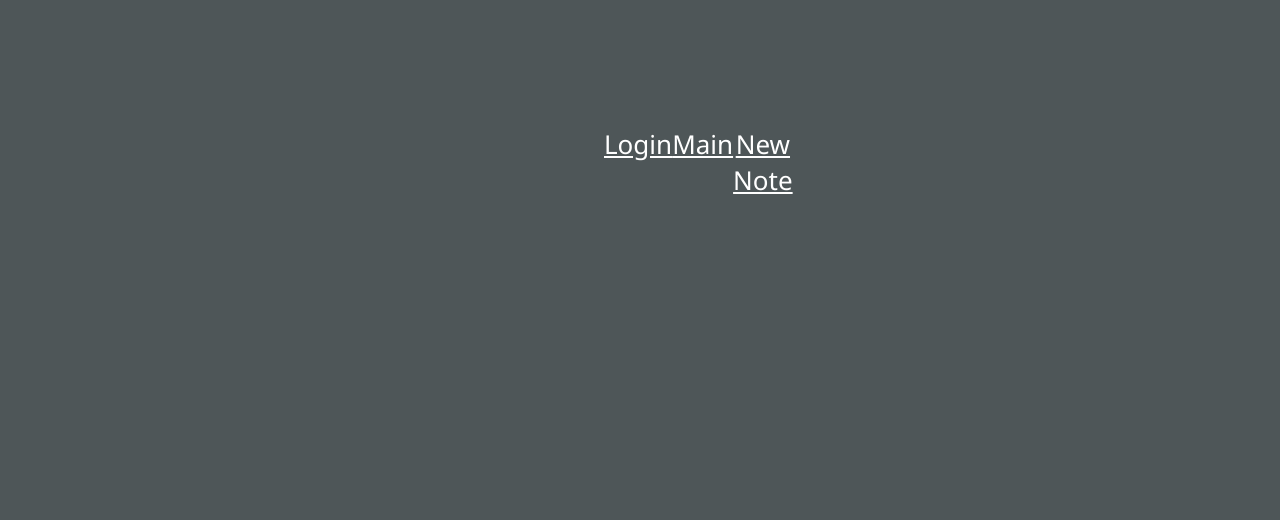
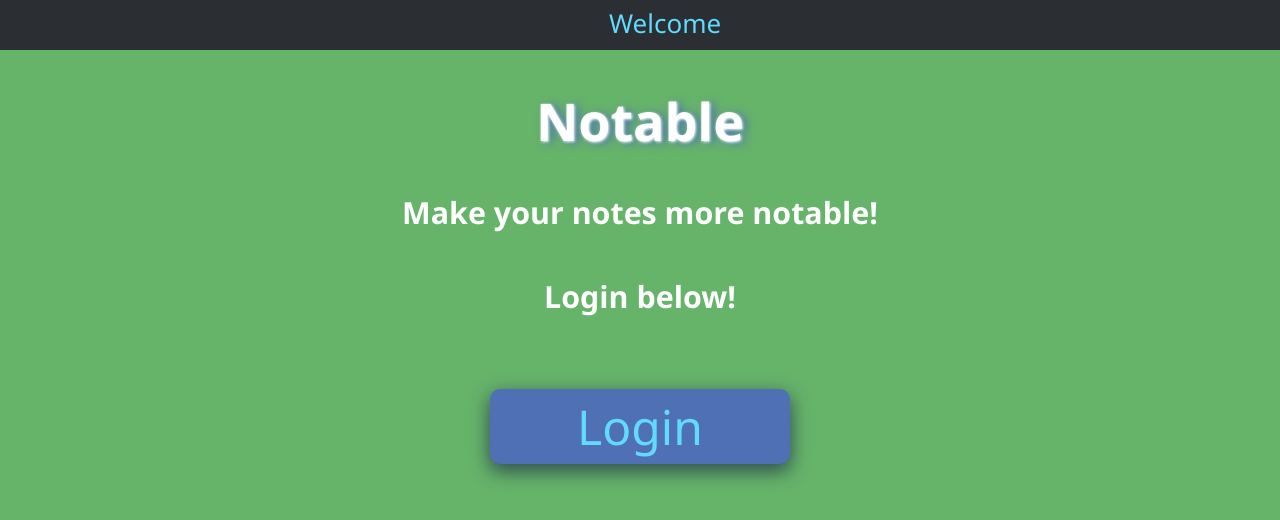
Before and after one commit to DistWeb2020/notable-0.1, a React (Create React App) app in the folder notable-fe/notable-app/: page / in a window 1280 px wide. Shown: the top 520 px of the page. Built offline with nearby package versions, Linux system fonts and the light colour scheme.

Commit message:
Final functionality

```diff
--- a/notable-fe/notable-app/src/App.js
+++ b/notable-fe/notable-app/src/App.js
@@ -1,27 +1,32 @@
-import React from 'react';
+import React, {useContext, createContext, useState} from 'react';
+import {Redirect, Link, Switch, Route, useHistory, useLocation, BrowserRouter as Router} from 'react-router-dom';
 import './Components/Styles/App.css';
+import Dashboard from './Components/dashboard';
+import NewNote from './Components/newNote';
+import Message from './Components/message';
+import { LoginProvider } from './Components/loginContext';
+import Welcome from './Components/welcome';
 import Login from './Components/login';
-import Main from './Components/main';
-import NewNote from './Components/newNote';
-import Nav from './Components/nav';
-import {BrowserRouter as Router, Switch, Route} from 'react-router-dom';
 
+const axios = require('axios');
 
-function App() {
+// Make it all functional again and break it down to be simpler
+
+//This is going to be cut down to be really simple due to useContext
+
+export default function App() {
     return (
+      <div className="App">
+        <LoginProvider>
         <Router>
-    <div className="App">
-      <Nav />
           <Switch>
+              <Route exact path="/" component={Welcome} />
               <Route path="/login" component={Login} />
-        <Route path="/main" component={Main}/>
-        <Route path="/newNote" component={NewNote} />
+              <Route exact path="/dashboard" component={Dashboard} />
+              <NewNote exact path="/newNote" component={NewNote} />
           </Switch>
+        </Router>
+        </LoginProvider>
       </div>
-    </Router>
-
     );
   }
-
-
-export default App;
--- a/notable-fe/notable-app/src/Components/Styles/App.css
+++ b/notable-fe/notable-app/src/Components/Styles/App.css
@@ -30,20 +30,90 @@ h2 {
   text-align: center;
 }
 
-.App-logo {
-  height: 40vmin;
-  pointer-events: none;
+.App-nav-links {
+  color: #61dafb;
+  text-decoration: none;
 }
 
-@media (prefers-reduced-motion: no-preference) {
-  .App-logo {
-    animation: App-logo-spin infinite 20s linear;
-  }
+.my-nav {
+  text-decoration: none;
+  text-align: center;
+  justify-content: center;
+  align-items: center;
+  color: #61dafb;
+  list-style: none;
+  display: inline-flex;
+  padding: 0 15px 5px 25px;
+  margin:  0 5px 0 5px;
+  background-color: #2b2e33;
+  margin: 0;
 }
 
-.App-header {
-  background-color: #282c34;
-  min-height: 100vh;
+nav.my-nav {
+  background-color: #2b2e33;
+  margin: 0;
+  padding: 0px;
+  margin: 0px;
+  width: 100vw;
+  height: 50px;
+}
+
+.header {
+  text-align: center;
+}
+
+.login {
+  text-align: center;
+}
+
+button.home-button {
+  background-color: #4f70b4;
+  border: none;
+  color: #61dafb;
+  width: 300px;
+  height: 75px;
+  /* padding: 15px 32px; */
+  text-align: center;
+  align-items: center;
+  justify-content: center;
+  text-decoration: none;
+  display: inline-block;
+  font-size: 16px;
+  /* margin: 30px; */
+  margin-right: 30vw;
+  margin-left: 30vw;
+  cursor: pointer;
+  border-radius: 10px;
+  font-size: 3rem;
+  vertical-align: center;
+  font-family: 'Segoe UI', Tahoma, Geneva, Verdana, sans-serif;
+  box-shadow: 0 8px 16px 0 rgba(12, 11, 11, 0.2), 0 6px 20px 0 rgba(41, 58, 95, 0.664);
+}
+
+button.login-button {
+  background-color: #4f70b4;
+  border: none;
+  color: #61dafb;
+  width: 300px;
+  height: 75px;
+  /* padding: 15px 32px; */
+  text-align: center;
+  align-items: center;
+  justify-content: center;
+  text-decoration: none;
+  display: inline-block;
+  font-size: 16px;
+  /* margin: 30px; */
+  margin-top: 25vh;
+  cursor: pointer;
+  border-radius: 10px;
+  font-size: 3rem;
+  vertical-align: center;
+  font-family: 'Segoe UI', Tahoma, Geneva, Verdana, sans-serif;
+  box-shadow: 0 8px 16px 0 rgba(12, 11, 11, 0.2), 0 6px 20px 0 rgba(41, 58, 95, 0.664);
+}
+
+.dashboard {
   display: flex;
   flex-direction: column;
   align-items: center;
@@ -72,13 +142,17 @@ h2 {
   margin-top: 50px;
 }
 
-.App-link {
-  color: #61dafb;
+button.newNote {
+  position: relative;
+  left: -60px;
 }
 
-nav {
+div.newNote {
   display: flex;
-  justify-content: space-around;
+  flex-direction: column;
+  align-items: center;
+  justify-content: center;
+  justify-content: center;
   align-items: center;
   text-align: center;
   padding-bottom: 10px;
@@ -94,17 +168,55 @@ nav {
   border-radius: 25px;
   padding: 10px;
 }
-.App-nav-links {
-  width: 40%;
-  display: flex;
-  justify-content: space-around;
-  list-style: none;
+
+.noteText {
+  width: 400px;
+  height: 500px;
+  margin-right: 100px;
 }
-@keyframes App-logo-spin {
-  from {
-    transform: rotate(0deg);
-  }
-  to {
-    transform: rotate(360deg);
+
+@media only screen and (max-width: 700px) {
+  button.home-button {
+    margin-right: 10vw;
+    margin-left: 10vw;
   }
 }
+
+.modal {
+  font-size: 12px;
+  background-color: #2b2e33;
+  padding: 50px;
+  box-shadow: 8px 10px 25px 8px rgba(12, 11, 11, 0.2), 8px 10px 25px 7px rgba(41, 58, 95, 0.664);
+  border-radius: 25px;
+  border-top-right-radius: 0px;
+}
+.modal > .header {
+  width: 100%;
+  border-bottom: 1px solid gray;
+  font-size: 18px;
+  text-align: center;
+  padding: 5px;
+}
+.modal > .content {
+  width: 100%;
+  padding: 10px 5px;
+}
+.modal > .actions {
+  width: 100%;
+  padding: 10px 5px;
+  margin: auto;
+  text-align: center;
+}
+.modal > .close {
+  cursor: pointer;
+  position: absolute;
+  display: block;
+  padding: 2px 5px;
+  line-height: 20px;
+  right: -7px;
+  top: -10px;
+  font-size: 24px;
+  background: #ffffff;
+  border-radius: 18px;
+  border: 1px solid #cfcece;
+}
--- a/notable-fe/notable-app/src/Components/login.js
+++ b/notable-fe/notable-app/src/Components/login.js
@@ -1,8 +1,86 @@
 import React from 'react';
-import './Styles/login.css';
+import Dashboard from './dashboard';
+import Popup from 'reactjs-popup';
+import './Styles/App.css';
+import {Redirect, useHistory} from 'react-router-dom';
+import {useLogin, useUpdateLogin, useUpdateUserInfo, useUserInfo} from './loginContext';
+const axios = require('axios');
 
-function Login() {
-  return (
+
+
+export default function Login() {
+  //Permit and togglePermit are used for access control
+  var permit = useLogin();
+  var togglePermit = useUpdateLogin();
+  //Used to store the userInfo in a state. May do this differently though.
+  var userInfo = useUserInfo();
+  // const setUserInfo = useUpdateUserInfo();
+
+  const history = useHistory(); //Could this be made in ThemeContext?
+
+  const login = () => {
+    console.log("I'm in login!");
+    // obtain users username and password
+    var user = document.getElementById("username").value;
+    var password = document.getElementById("password").value;
+    //TODO: Check the data for SQL injection before performing query. Give error message if user and password are bad.
+
+
+    // Check if user is in db
+    // Make sure user and password or not empty or something else weird
+    // Use the message.js once that has been made and tested.
+    if(user.length!==0) {
+      if(password.length!==0){
+        axios.get('http://localhost:8000/login', {params : {
+          username: user,
+          password: password
+        }})
+        .then((response) => {
+          //Put response.data in the userInfo state since the user is in the db
+          // setUserInfo(response.data);
+          userInfo = response.data;
+          console.log(response.data);
+          console.log(userInfo);
+          //Use togglePermit to change it to true
+          permit = togglePermit;
+          //and send them to the Dashboard.
+          if(permit){
+            let path= '/dashboard';
+            history.push({pathname:path, state:{user:userInfo}});
+          }
+        }, (error) => {
+          // Use message.js to display some error message to the user telling them to try again or signup
+          console.log(error);
+        });
+      } else {
+        alert("Please enter a password.");
+      }
+    } else if(password.length!==0) {
+      alert("Pleae enter a username.");
+    } else {
+      alert("Please enter a username and password.");
+    }
+  }
+
+
+  let close = () => {
+    document.getElementById('login').blur();
+    document.getElementById('login').style.display ='none';
+  }
+
+  return permit ?(
+    <div>
+      {/* Send them to dashboard */}
+      {/* <Dashboard user={userInfo} /> */}
+      {/* May not need to push a state since there is the global userInfo, but not sure yet */}
+      {/* <Redirect to={{
+        pathname='/dashboard',
+        state={user:userInfo}
+        }} /> */}
+        {/* May not need to push a state since there is the global userInfo, but not sure yet */}
+      {() => {let path = '/dashboard'; history.push({pathname:path, state:{user:userInfo}})}}
+    </div>
+  ):(
     // Show login button
     <Popup
         trigger={<button id="login-button" className="home-button"> Login </button>}
@@ -38,5 +116,3 @@ function Login() {
       </Popup>
   );
 }
-
-export default Login;
--- a/notable-fe/notable-app/src/Components/main.js
+++ /dev/null
@@ -1,63 +0,0 @@
-import React from 'react';
-import './Styles/main.css';
-
-function Main() {
-    return (
-
-    <div>
-        <title>Main Page</title>
-        <h1 class="greeting">Hello User51654321321654654</h1>
-
-        <table>
-            <tr>
-                <td>
-                    <div>
-                        <form class="search">
-                            Search:
-    <input />
-                        </form>
-
-                        <div class="noteSelection">
-                            <table class="noteList">
-                                <tr>
-                                    <td>Note 1</td>
-                                </tr>
-                                <tr>
-                                    <td>Note 1</td>
-                                </tr>
-                                <tr>
-                                    <td>Note 1</td>
-                                </tr>
-                                <tr>
-                                    <td>Note 1</td>
-                                </tr>
-                                <tr>
-                                    <td>Note 1</td>
-                                </tr>
-                                <tr>
-                                    <td>Note 1</td>
-                                </tr>
-                                <tr>
-                                    <td>Note 1</td>
-                                </tr>
-                            </table>
-                        </div>
-
-                        <button class="newNote">New Note</button>
-                    </div>
-                </td>
-
-                <td>
-                    <div>
-                        Preview:
-<br />
-                        <textarea class="notePreview"></textarea>
-                    </div>
-                </td>
-            </tr>
-        </table>
-    </div>
-    );
-}
-
-export default Main;
--- a/notable-fe/notable-app/src/Components/nav.js
+++ b/notable-fe/notable-app/src/Components/nav.js
@@ -1,20 +1,24 @@
 import React from 'react';
 import './Styles/App.css';
 import {Link} from 'react-router-dom';
-function Nav() {
-  const navStyle = {
-    color: 'white'
-  };
+function Nav(props) {
   return (
-      <nav>
+      <nav className="my-nav">
       <ul className="App-nav-links">
-          <Link style={navStyle} to="/login" >
-            <li>Login</li>
+        {/* Just using the welcome page as the login page */}
+          {/* <Link className="my-nav" to="/" >
+            <li>Welcome</li>
+          </Link> */}
+          <Link className="my-nav" to={{
+            pathname: "/dashboard",
+            state: {user: props.user}
+          }}>
+            <li>Dashboard</li>
           </Link>
-          <Link style={navStyle} to="/main">
-            <li>Main</li>
-          </Link>
-          <Link style={navStyle} to="/newNote">
+          <Link className="my-nav" to={{
+            pathname: "/newNote",
+            state: {user: props.user, noteID: props.noteID}
+          }}>
             <li>New Note</li>
           </Link>
         </ul>
```
Also changed, not shown: notable-fe/notable-app/src/Components/dashboard.js (+26 -16 lines), notable-fe/notable-app/src/Components/newNote.js (+49 -14 lines), notable-fe/notable-app/src/Components/nav-notLoggedIn.js (line endings or trailing spaces), notable-fe/notable-app/src/index.js (line endings or trailing spaces), 1 other file (tests, documents, lock files or other folders). Lines whose indentation alone changed are shown as unchanged.
